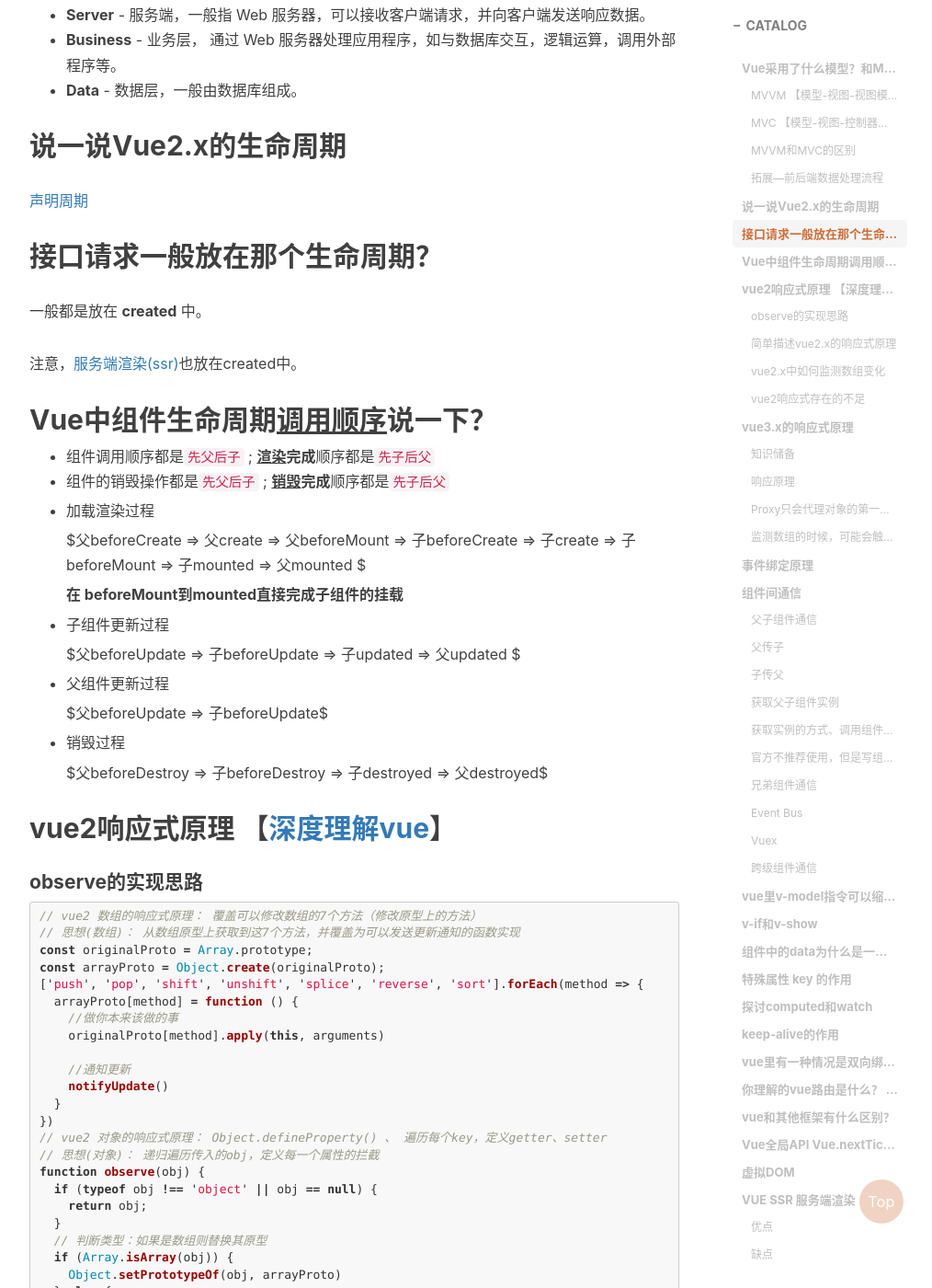
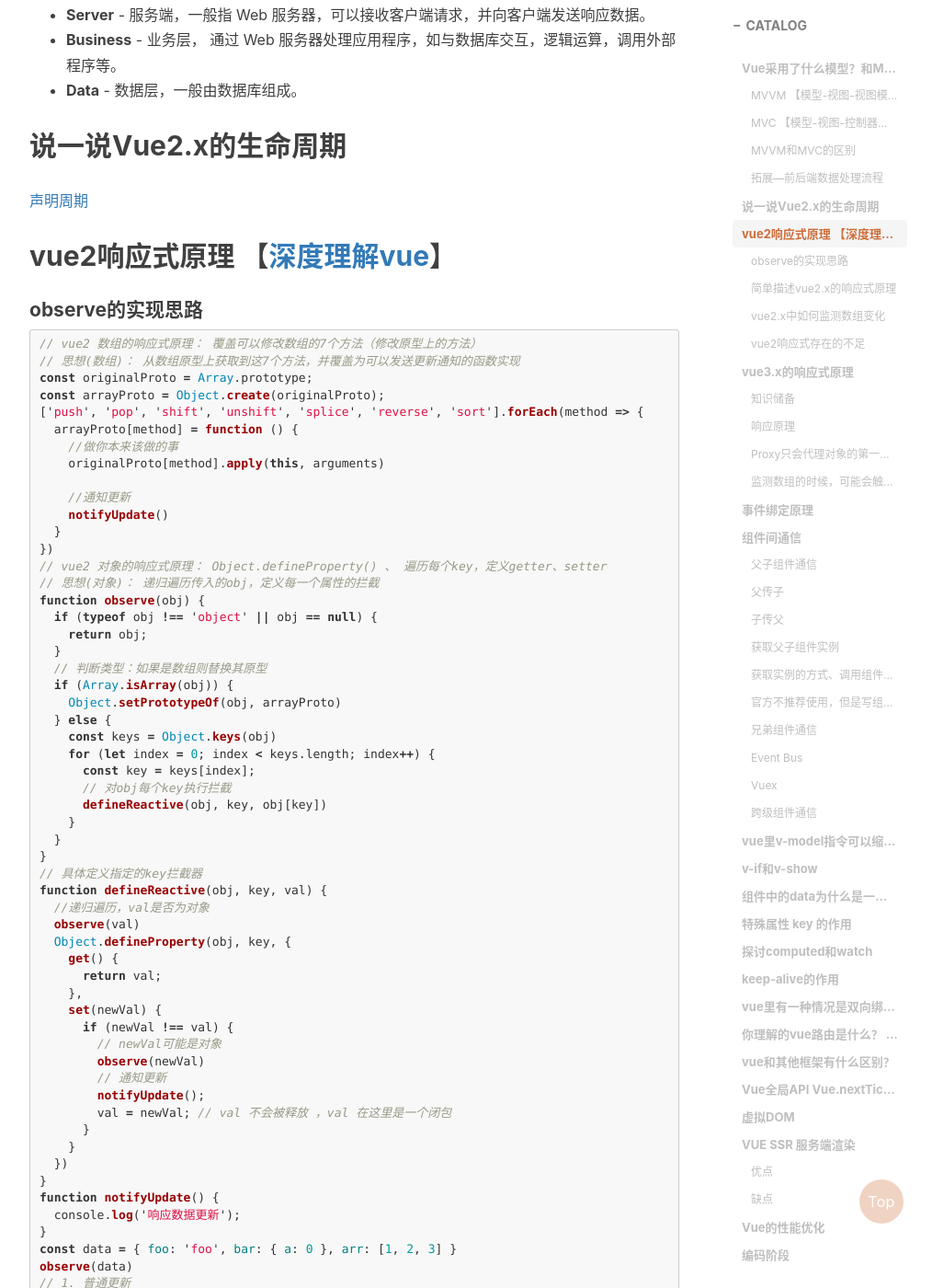
Before and after one commit to KAngJoin/KAngJoin.github.io, a Jekyll site: the page built from _posts/2020-03-15-面试-Vue.md, in a window 1280 px wide and 1400 px high, scrolled down 2352 px. Shown: the whole window at 92% size, without its empty margins (233-1247 px from the left). Built offline with Jekyll 4.4.1, drawn with Linux system fonts in a browser that asks for light colours; nearby versions of some CDN libraries; comment, search, counter and statistics services are not loaded; some of the changed text lies outside the part shown.

Commit message:
review-vue

```diff
--- a/_posts/2020-03-15-面试-Vue.md
+++ b/_posts/2020-03-15-面试-Vue.md
@@ -52,36 +52,6 @@
 ## 说一说Vue2.x的生命周期
 
 [声明周期](http://dukangblog.top/2020/03/17/Vue-2.x%E7%94%9F%E5%91%BD%E5%91%A8%E6%9C%9F/)
-
-## 接口请求一般放在那个生命周期？
-
-一般都是放在 **created** 中。
-
-注意，[服务端渲染(ssr)](https://vuejs.bootcss.com/guide/ssr.html)也放在created中。
-
-## Vue中组件生命周期<u>调用顺序</u>说一下？
-
-- 组件调用顺序都是`先父后子` ;	 **<u>渲染</u>完成**顺序都是`先子后父`
-- 组件的销毁操作都是`先父后子` ;     **<u>销毁</u>完成**顺序都是`先子后父`
-
-
-- 加载渲染过程
-
-  $父beforeCreate => 父create => 父beforeMount => 子beforeCreate => 子create => 子beforeMount => 子mounted => 父mounted $
-
-  **在 beforeMount到mounted直接完成子组件的挂载**
-
-- 子组件更新过程
-
-  $父beforeUpdate => 子beforeUpdate  => 子updated  => 父updated $
-
-- 父组件更新过程
-
-  $父beforeUpdate => 子beforeUpdate$
-
-- 销毁过程
-
-  $父beforeDestroy => 子beforeDestroy => 子destroyed => 父destroyed$
 
 ## vue2响应式原理 【[深度理解vue](https://cn.vuejs.org/v2/guide/reactivity.html)】
 
@@ -321,7 +291,7 @@
 3. 如果有上述的多个条件性的子元素，`<keep-alive>` 要求同时只有一个子元素被渲染。
 4. `<keep-alive>` 不会在[函数式组件](https://cn.vuejs.org/v2/guide/render-function.html#%E5%87%BD%E6%95%B0%E5%BC%8F%E7%BB%84%E4%BB%B6)中正常工作，因为它们没有缓存实例。
 
-## vue里有一种情况是双向绑定失效，说一说你遇到的例子，怎么解决？
+## vue里有一种情况是双向绑定失效，说一说你遇到的例子，怎么解决
 
 > **Vue 无法检测到对象属性的添加或删除**。由于 Vue 会在初始化实例时对属性执行 getter/setter 转化，所以属性必须在 data 对象上存在才能让 Vue 将它转换为响应式的。对于已经创建的实例，Vue 不允许动态添加根级别的响应式属性。但是，可以使用 Vue.set(object, propertyName, value) 方法向嵌套对象添加响应式属性。例如`Vue.set(vm.someObject, 'b', 2)`
 >
```
